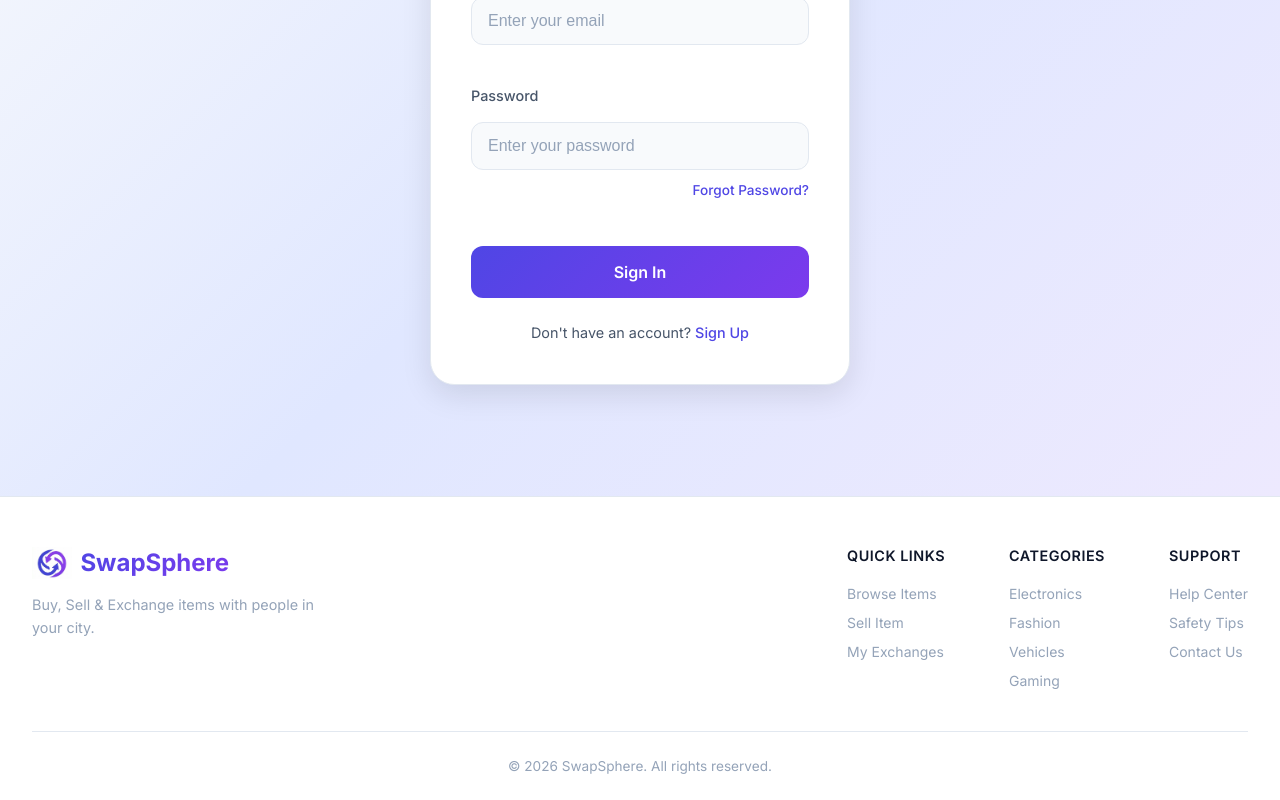
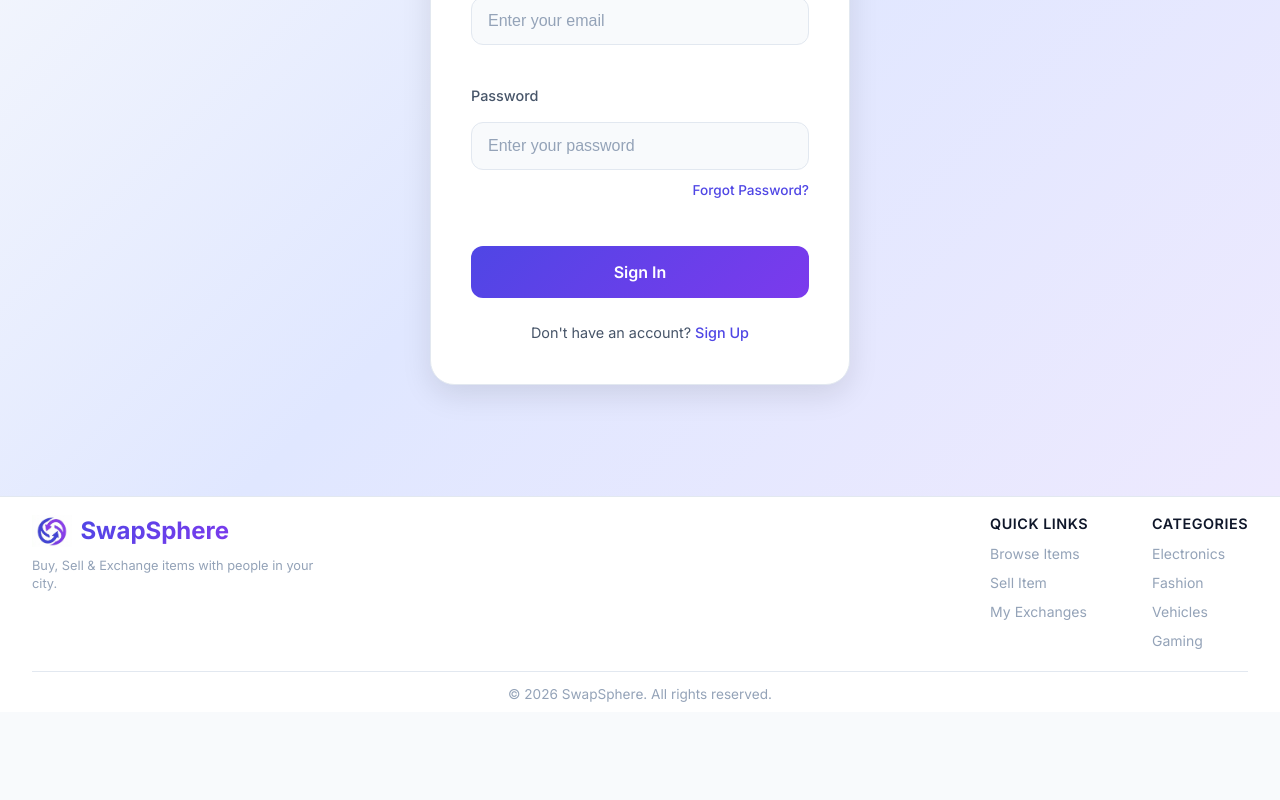
Before and after one commit to Nrvkr22/Project, a React (Vite) app: page /login in a window 1280 px wide. Shown: the part 304-1104 px from the top of the page. After the commit the page ends 1016 px from the top, so only its background shows below. Built offline with nearby package versions, Linux system fonts and the light colour scheme; no server answers.

Commit message:
updated footer

```diff
--- a/src/components/common/Footer.css
+++ b/src/components/common/Footer.css
@@ -1,7 +1,7 @@
 .footer {
     background: var(--bg-card);
     border-top: 1px solid var(--border);
-    padding: 3rem 2rem 1.5rem;
+    padding: 1rem 2rem 0.5rem;
     margin-top: auto;
 }
 
@@ -13,8 +13,8 @@
 .footer-main {
     display: flex;
     justify-content: space-between;
-    gap: 3rem;
-    margin-bottom: 2rem;
+    gap: 2rem;
+    margin-bottom: 0.75rem;
 }
 
 .footer-brand {
@@ -43,10 +43,10 @@
 }
 
 .footer-brand p {
-    margin-top: 0.75rem;
+    margin-top: 0.5rem;
     color: var(--text-muted);
-    font-size: 0.9rem;
-    line-height: 1.6;
+    font-size: 0.8rem;
+    line-height: 1.4;
 }
 
 .footer-links {
@@ -58,7 +58,7 @@
     color: var(--text-primary);
     font-size: 0.9rem;
     font-weight: 600;
-    margin-bottom: 1rem;
+    margin-bottom: 0.5rem;
     text-transform: uppercase;
     letter-spacing: 0.5px;
 }
@@ -77,7 +77,7 @@
 }
 
 .footer-bottom {
-    padding-top: 1.5rem;
+    padding-top: 0.75rem;
     border-top: 1px solid var(--border);
     text-align: center;
 }
--- a/src/components/common/Footer.jsx
+++ b/src/components/common/Footer.jsx
@@ -29,12 +29,6 @@ const Footer = () => {
                             <a href="/browse?category=Gaming">Gaming</a>
                         </div>
 
-                        <div className="footer-section">
-                            <h4>Support</h4>
-                            <a href="#">Help Center</a>
-                            <a href="#">Safety Tips</a>
-                            <a href="#">Contact Us</a>
-                        </div>
                     </div>
                 </div>
 
```
